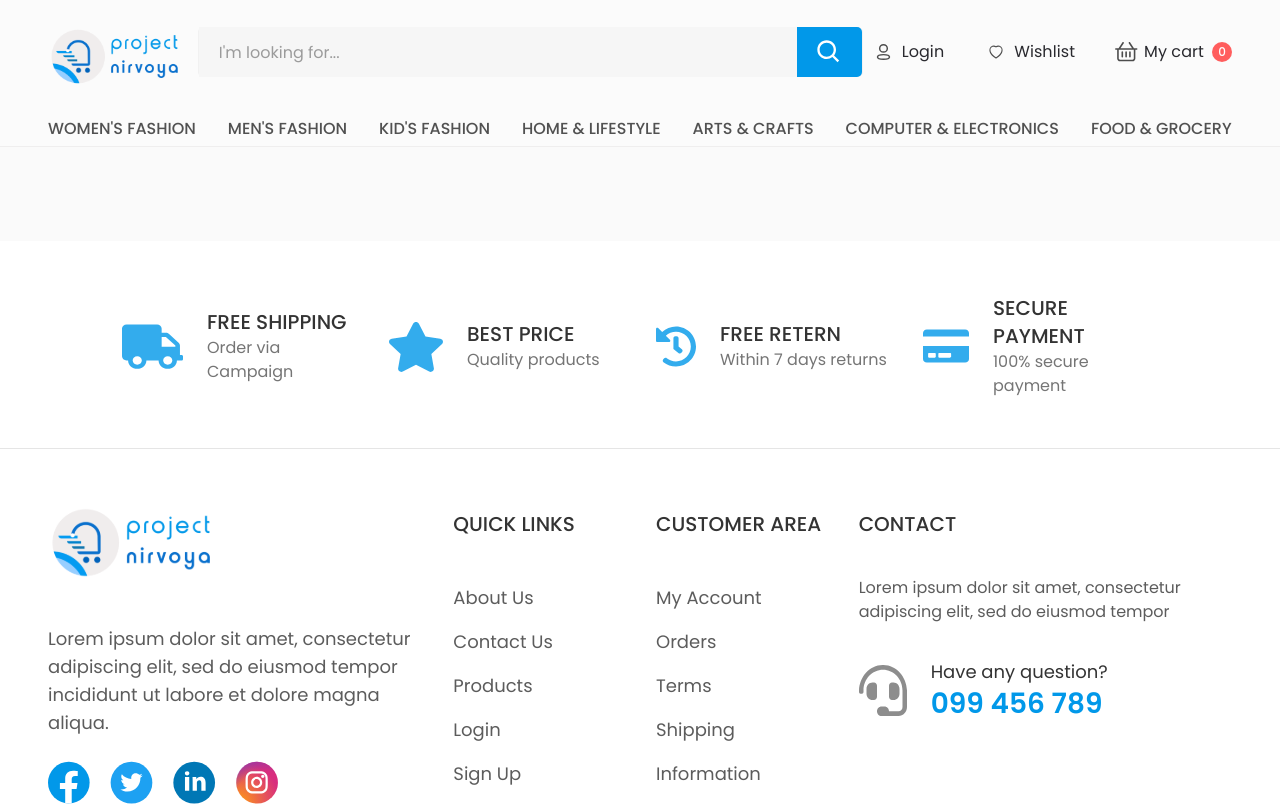
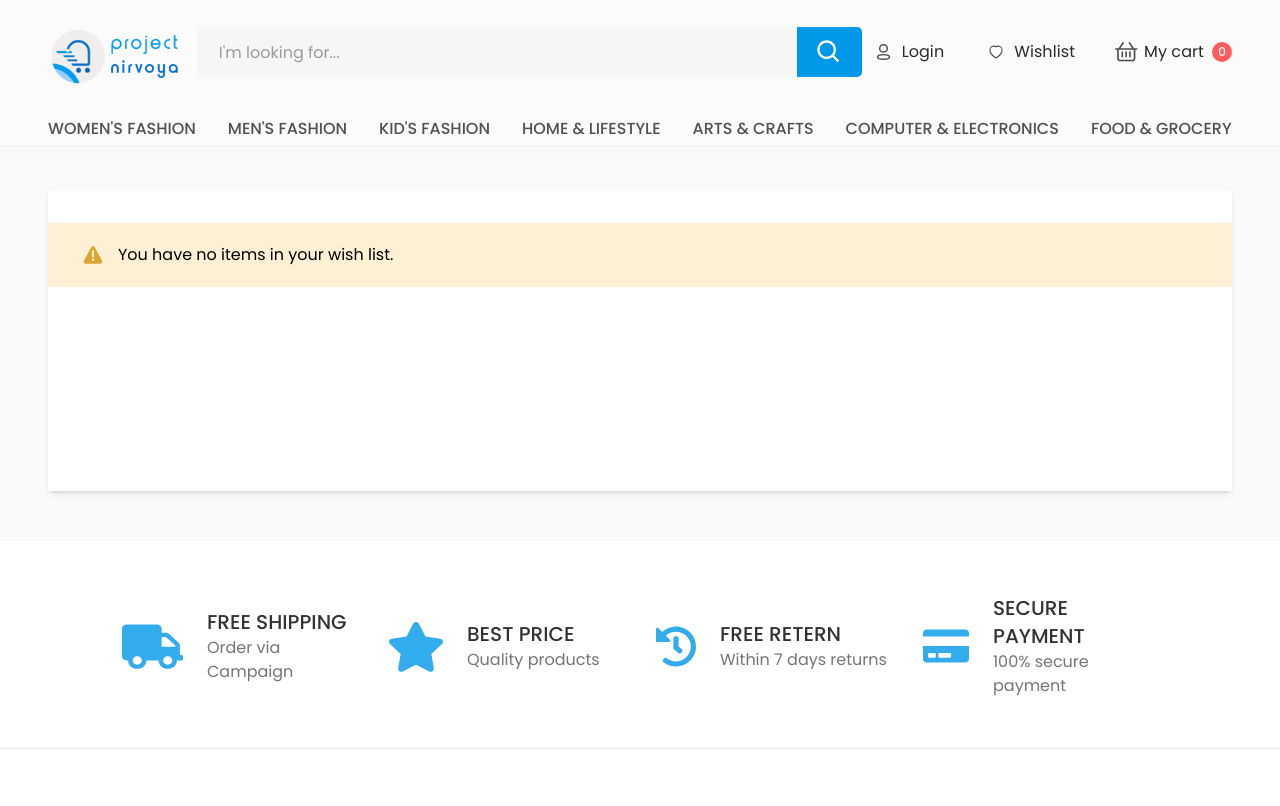
Before and after one commit to nursoftwarebd/glamcart-e-commerce, a Next.js app: page /wishlist in a window 1280 px wide. Shown: the top 806 px of the page. Built offline with nearby package versions, Linux system fonts and the light colour scheme.

Commit message:
empty wishlish design and logical

```diff
--- a/src/app/(customer)/my-wishlist/page.jsx
+++ b/src/app/(customer)/my-wishlist/page.jsx
@@ -1,16 +1,29 @@
 "use client";
+import Image from "next/image";
 import { useSelector } from "react-redux";
+import warning from "../../../assets/icons/warning.svg";
 import ProductCard from "../../../components/screen/ProductCard";
 
 const MyWishlistPage = () => {
-  const { wishList } = useSelector((state) => state.allcarts);
+  const { wishList } = useSelector((state) => state.allWishlist);
   return (
+    <div>
       <div className="bg-white shadow-md">
         <div className="py-3 px-5 border-borderAccount border-b-[.75px] flex items-center justify-between">
           <h4 className="font-rajdhani text-accountBlack text-xl leading-6 tracking-[2%] font-semibold">
             My Wishlist
           </h4>
         </div>
+        {wishList.length === 0 ? (
+          <div className="min-h-[300px]">
+            <div className="bg-warningColo h-10 w-full flex items-center px-5">
+              <div className="flex items-center gap-3">
+                <Image src={warning} alt="warning" />
+                <p>You have no items in your wish list.</p>
+              </div>
+            </div>
+          </div>
+        ) : (
           <div className="bg-white shadow-md pt-8 pb-11 px-5">
             <div className="grid grid-cols-1 sm:grid-cols-2 xl:grid-cols-3 gap-6">
               {wishList.map((item, index) => (
@@ -18,6 +31,8 @@ const MyWishlistPage = () => {
               ))}
             </div>
           </div>
+        )}
+      </div>
     </div>
   );
 };
--- a/src/app/not-found.jsx
+++ b/src/app/not-found.jsx
@@ -2,7 +2,7 @@ import Link from "next/link";
 
 const NotFoundPage = () => {
   return (
-    <div className="min-h-screen flex items-center justify-center bg-gray-100 ">
+    <div className="min-h-screen flex items-center justify-center bg-gray-100">
       <div className="text-center">
         <h1 className="text-6xl font-bold text-gray-800 mb-4">404</h1>
         <p className="text-xl text-gray-600 mb-8">Page Not Found</p>
--- a/src/components/screen/WishList/WishListProduct.jsx
+++ b/src/components/screen/WishList/WishListProduct.jsx
@@ -5,6 +5,7 @@ import Image from "next/image";
 import { useDispatch, useSelector } from "react-redux";
 import { toast } from "react-toastify";
 import "react-toastify/dist/ReactToastify.css";
+import warning from "../../../assets/icons/warning.svg";
 
 const WishListProduct = () => {
   const { wishList } = useSelector((state) => state.allWishlist);
@@ -19,6 +20,16 @@ const WishListProduct = () => {
 
   return (
     <div>
+      {wishList.length === 0 ? (
+        <div className="h-[300px] bg-white shadow-md">
+          <div className="pt-8">
+            <div className="p-8 bg-warningColo h-10 w-full flex items-center gap-3">
+              <Image src={warning} alt="warning" />
+              <p>You have no items in your wish list.</p>
+            </div>
+          </div>
+        </div>
+      ) : (
         <div className="w-full space-y-5">
           {wishList.map((item) => (
             <div
@@ -62,6 +73,7 @@ const WishListProduct = () => {
             </div>
           ))}
         </div>
+      )}
     </div>
   );
 };
--- a/tailwind.config.js
+++ b/tailwind.config.js
@@ -44,6 +44,7 @@ module.exports = {
         bgCart: "#EBF4F9",
         blueLogIn: "#2874F0",
         starRed: "#FF6565",
+        warningColo: "#FDF0D5",
         bgProductDetails: "#FCFCFC",
         blackPrimary: "#333333",
         black: "#424241",
```
Also changed, not shown: src/assets/icons/warning.svg (added). Lines whose indentation alone changed are shown as unchanged.
